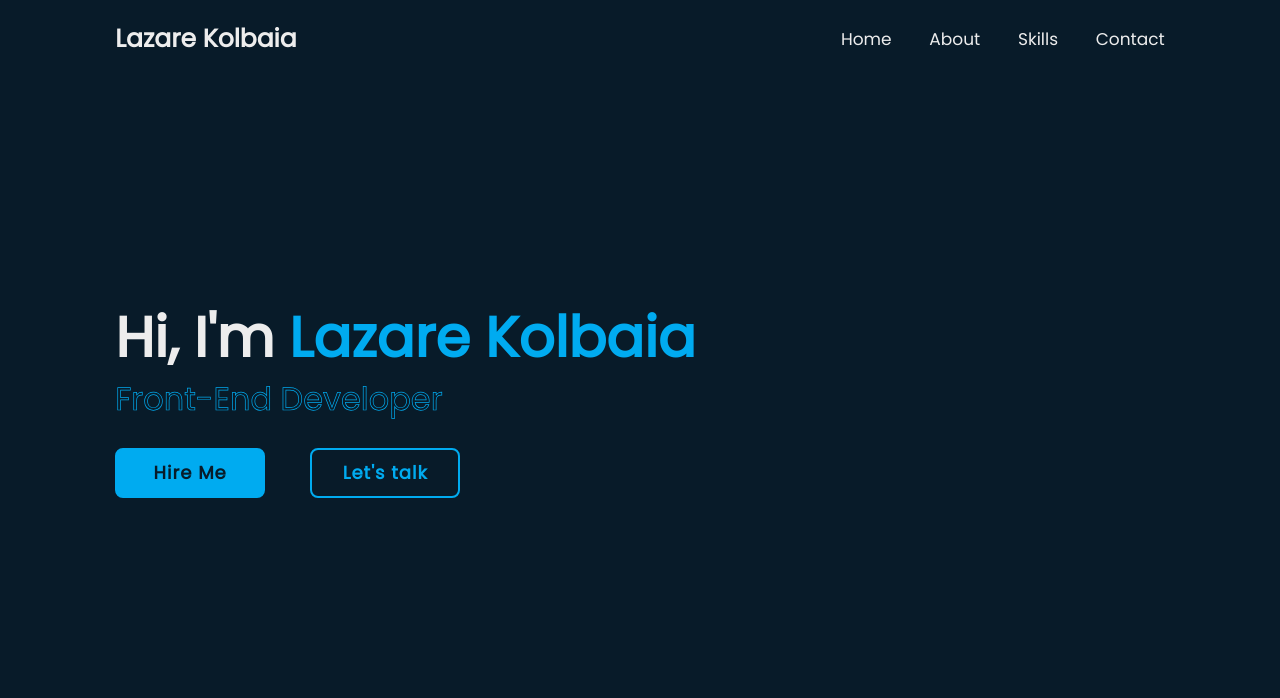
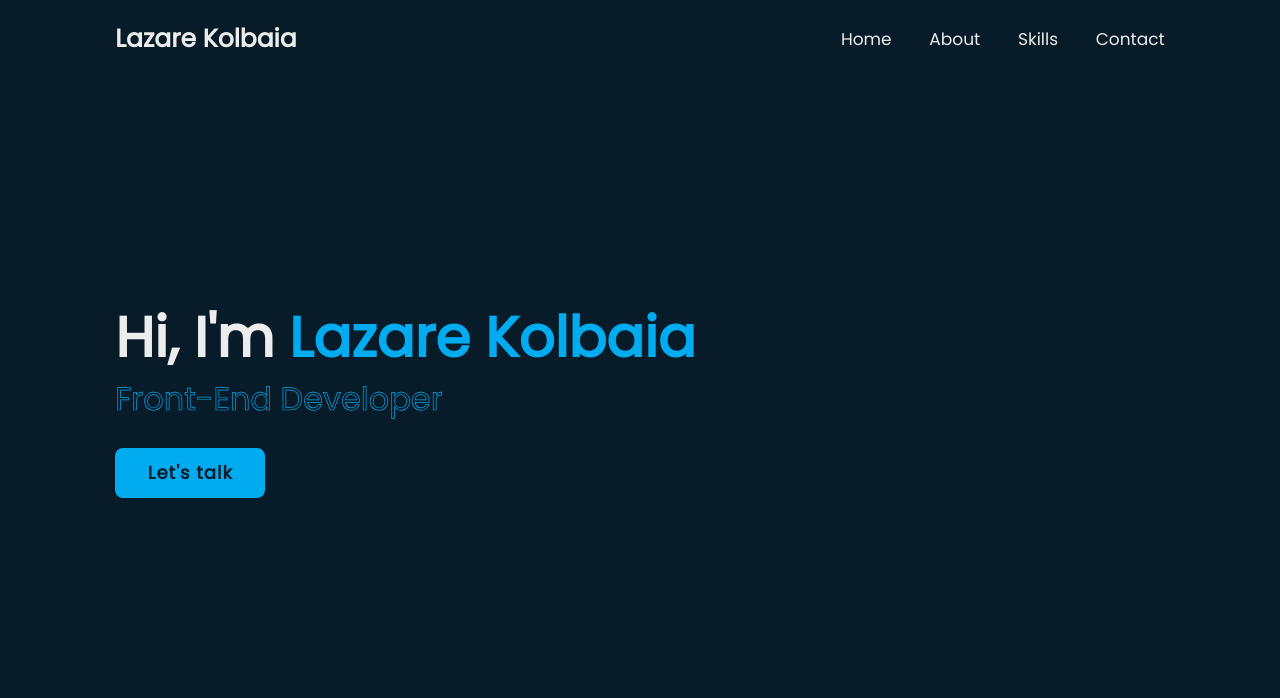
Before and after one commit to LazareKolbaia/My-Portfolio-MAIN, a plain HTML site: page index.html in a window 1280 px wide. Shown: the top 698 px of the page. Drawn offline with nearby package versions, Linux system fonts and the light colour scheme.

Commit message:
Update index.html

```diff
--- a/index.html
+++ b/index.html
@@ -37,7 +37,6 @@
   <!--remove div cus can't make responsive-->
 
         <div class="btn-box">
-        <a href="https://www.facebook.com/lazare.kolbaia.3" class="btn">Hire Me</a>
         <a href="https://www.facebook.com/lazare.kolbaia.3" class="btn">Let's talk</a>
       </div>
 
```
